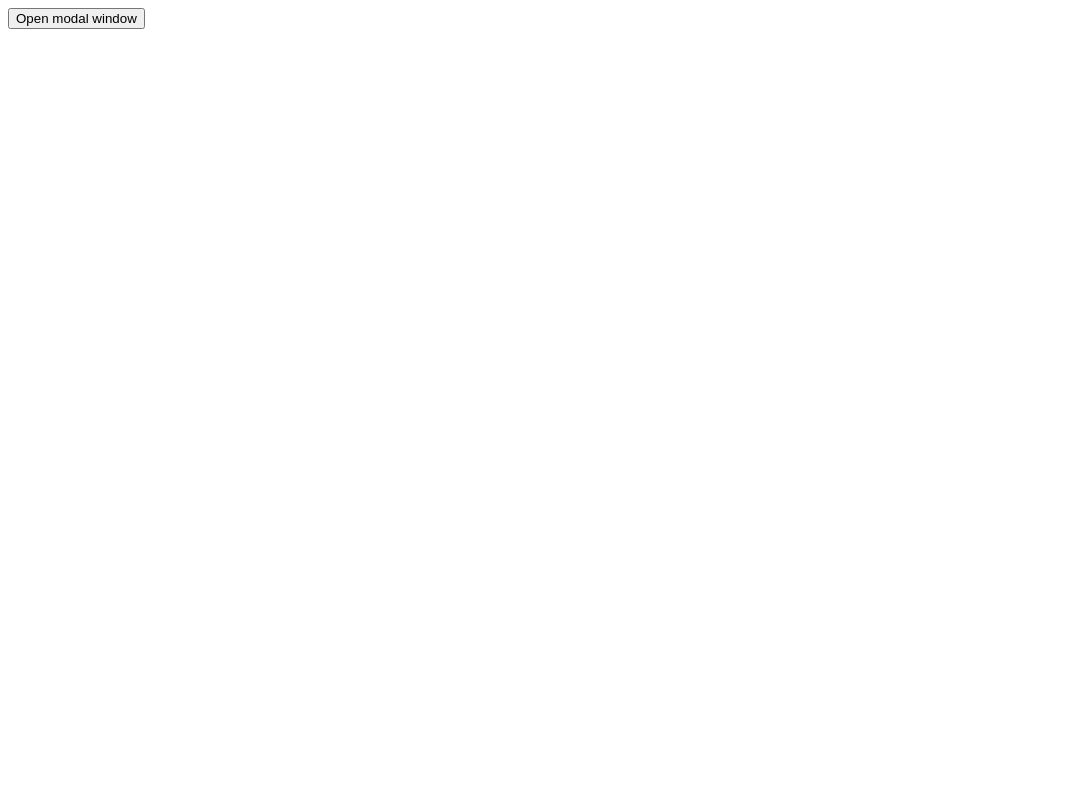
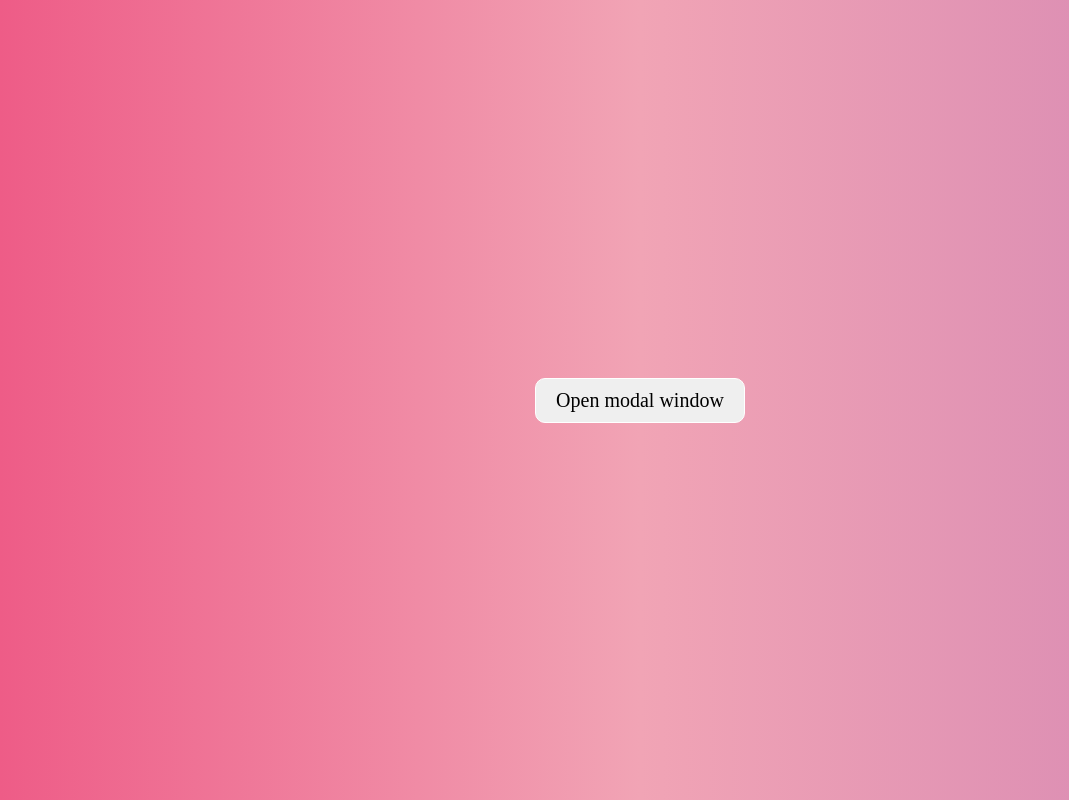
Before and after one commit to KarinaDevel/Get-IP, a website built with Vite: page index.html in a window 1280 px wide. Shown: the whole page, without its empty margins (0-1069 px from the left). Built offline with nearby package versions, Linux system fonts and the light colour scheme.

Commit message:
feat: appended scss

```diff
--- a/index.html
+++ b/index.html
@@ -4,11 +4,13 @@
     <meta charset="UTF-8">
     <meta name="viewport" content="width=device-width, initial-scale=1.0">
     <title>Document</title>
-    <link rel="stylesheet" href="styles/index.css">
+    <link rel="stylesheet" href="index.scss">
 </head>
 <body>
 
-    <button onclick="getIp()">Open modal window</button>
+    <button onclick="getIp()" title="Are u sure ?">Open modal window
+    </button>
+
 
     <script src="index.js"></script>
 </body>
--- /dev/null
+++ b/index.scss
@@ -0,0 +1,22 @@
+body {
+    display: flex;
+    align-items: center;
+    justify-content: center;
+    background: linear-gradient(90deg, #ee5c87, #f1a4b5, #d587b3);
+    height: 100vh;
+    margin: 0;
+    user-select: none;
+
+    button{
+        cursor: pointer;
+        border-radius: 10px;
+        border: 1px solid white;
+        padding: 10px 20px;
+        font-size: 20px;
+        font-family: 'Times New Roman', Times, serif;
+        transition: .5s;
+    }
+    button:active{
+        background-color: rgba(191, 199, 199, 0.597);
+    }
+}
```
Also changed, not shown: package.json (added, +17 -0 lines), 1 other file.
